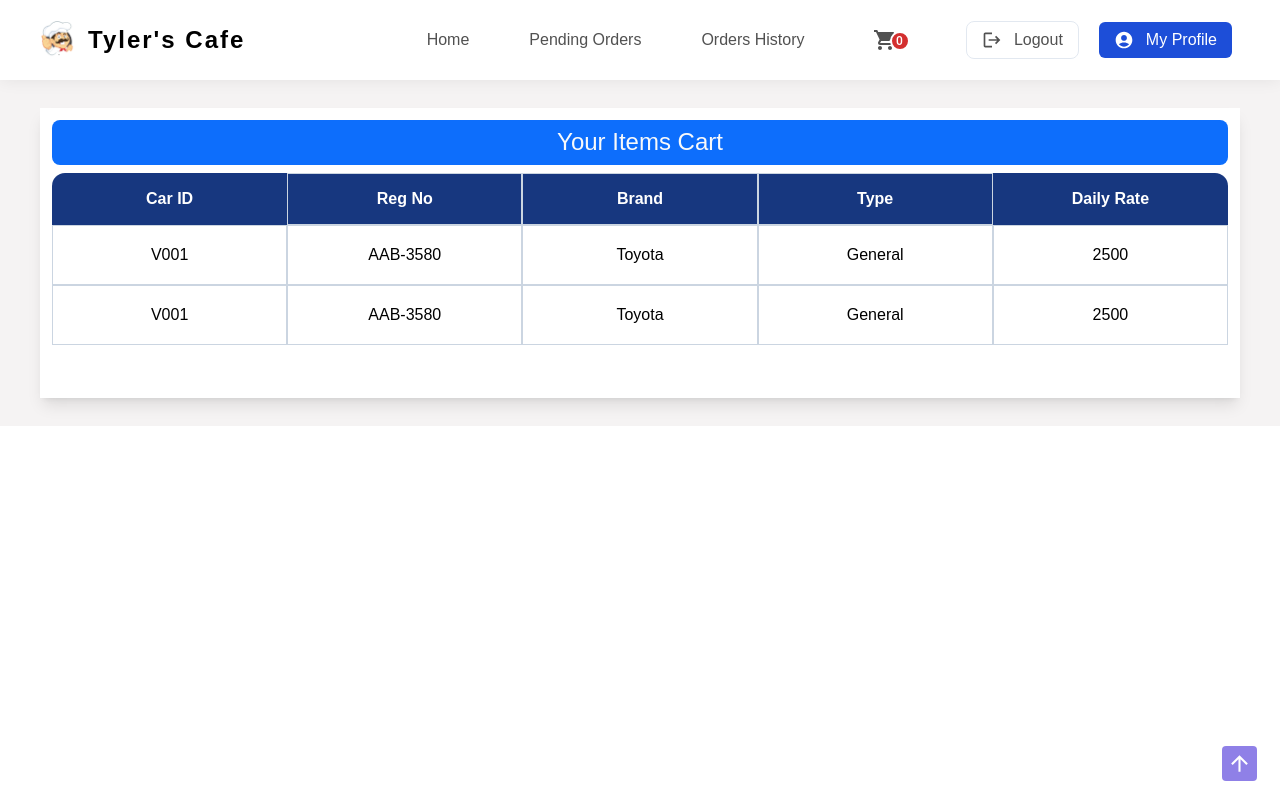
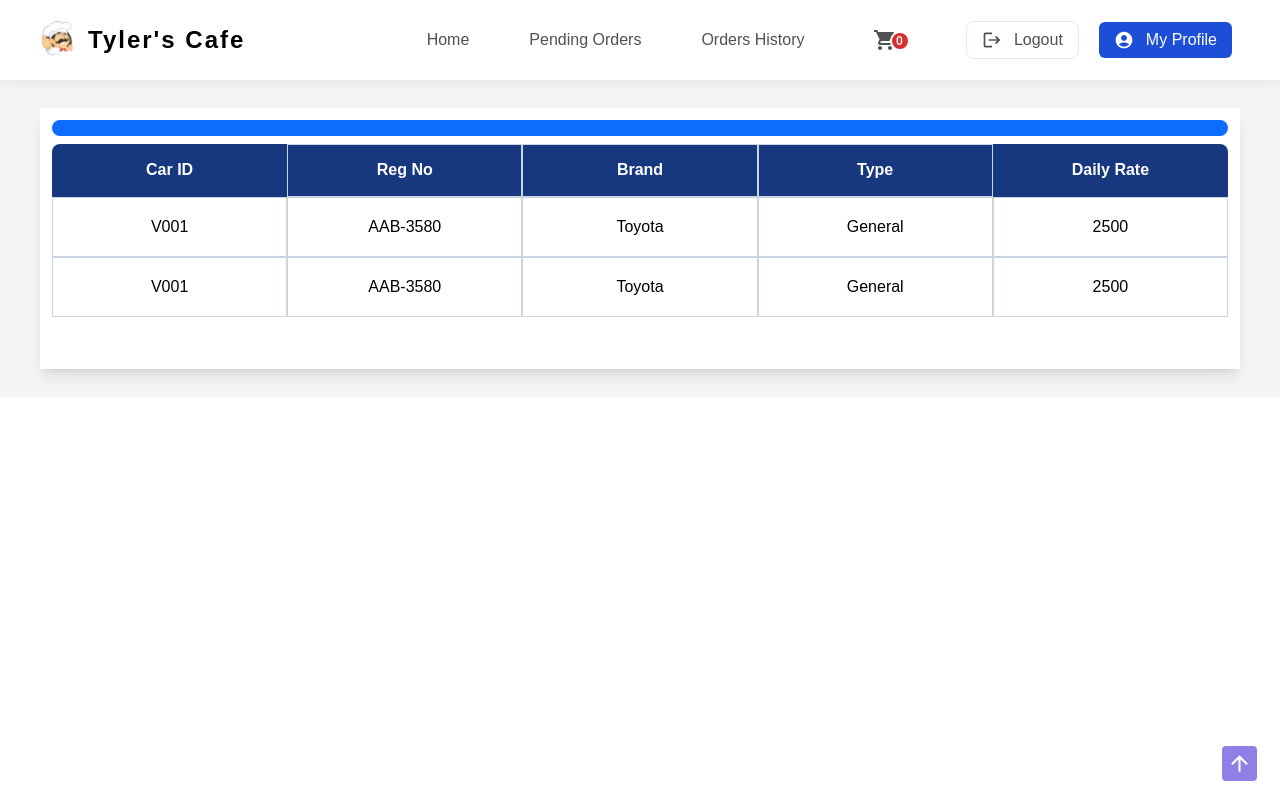
Before and after one commit to AshanSandeep06/Food-Shop-System, a React (Create React App) app in the folder frontend/: page /placeOrder in a window 1280 px wide. Built offline with nearby package versions, Linux system fonts and the light colour scheme.

Commit message:
Content Updated in Table Component

```diff
--- a/frontend/src/components/Table/Table.tsx
+++ b/frontend/src/components/Table/Table.tsx
@@ -18,7 +18,8 @@ const Table = (props: TableProps) => {
           className="text-center bg-[#0D6EFC] p-2 text-[rgb(248,249,250)] mb-2 rounded-[8px] w-full text-[24px]"
           style={{ fontWeight: "500", lineHeight: "28.8px" }}
         >
-          Your Items Cart
+          {/* Your Items Cart */}
+          {props.tblName}
         </h3>
         <div className="w-full pb-10 rounded-2 overflow-x-auto scroll-smooth">
           <table
@@ -29,8 +30,8 @@ const Table = (props: TableProps) => {
               className="text-white grid grid-cols-1"
               style={{
                 background: "#17377f",
-                borderTopLeftRadius: "13px",
-                borderTopRightRadius: "13px",
+                borderTopLeftRadius: "8px",
+                borderTopRightRadius: "8px",
               }}
             >
               <tr className="grid grid-cols-5">
```
